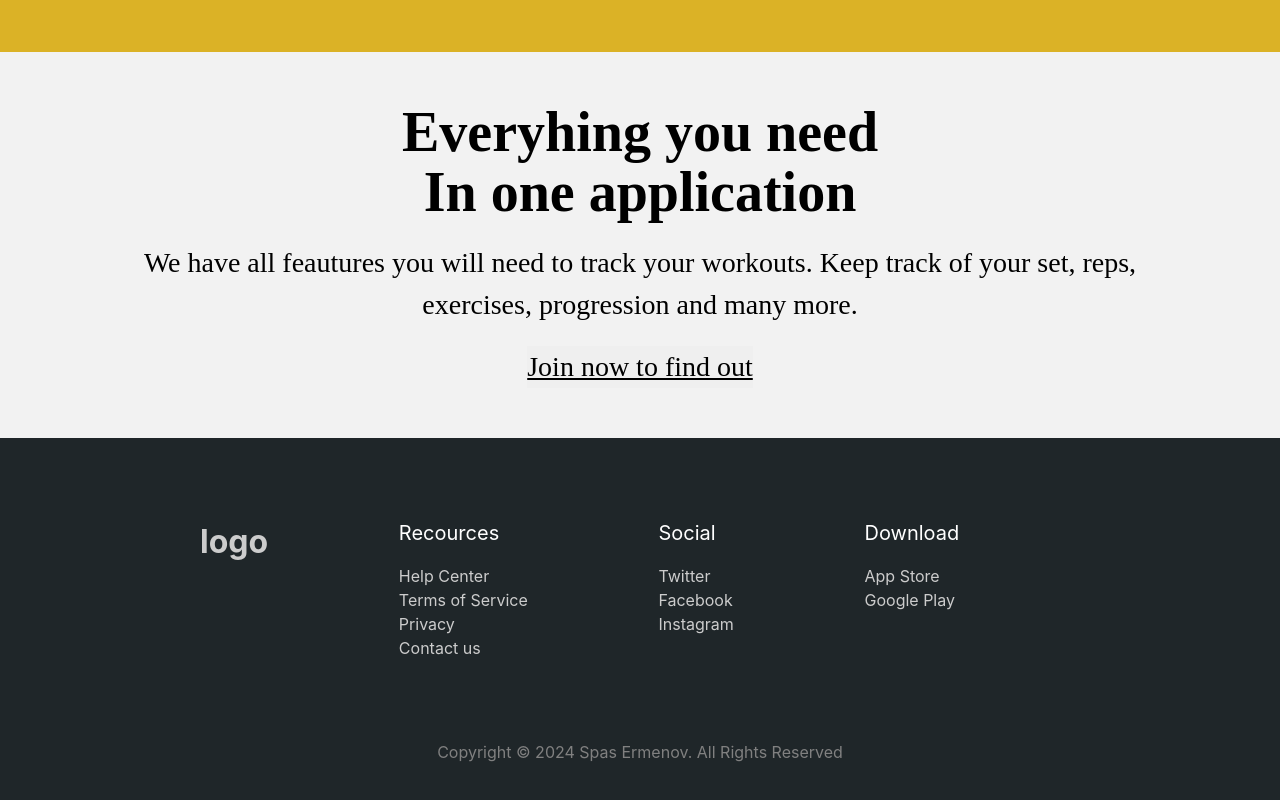
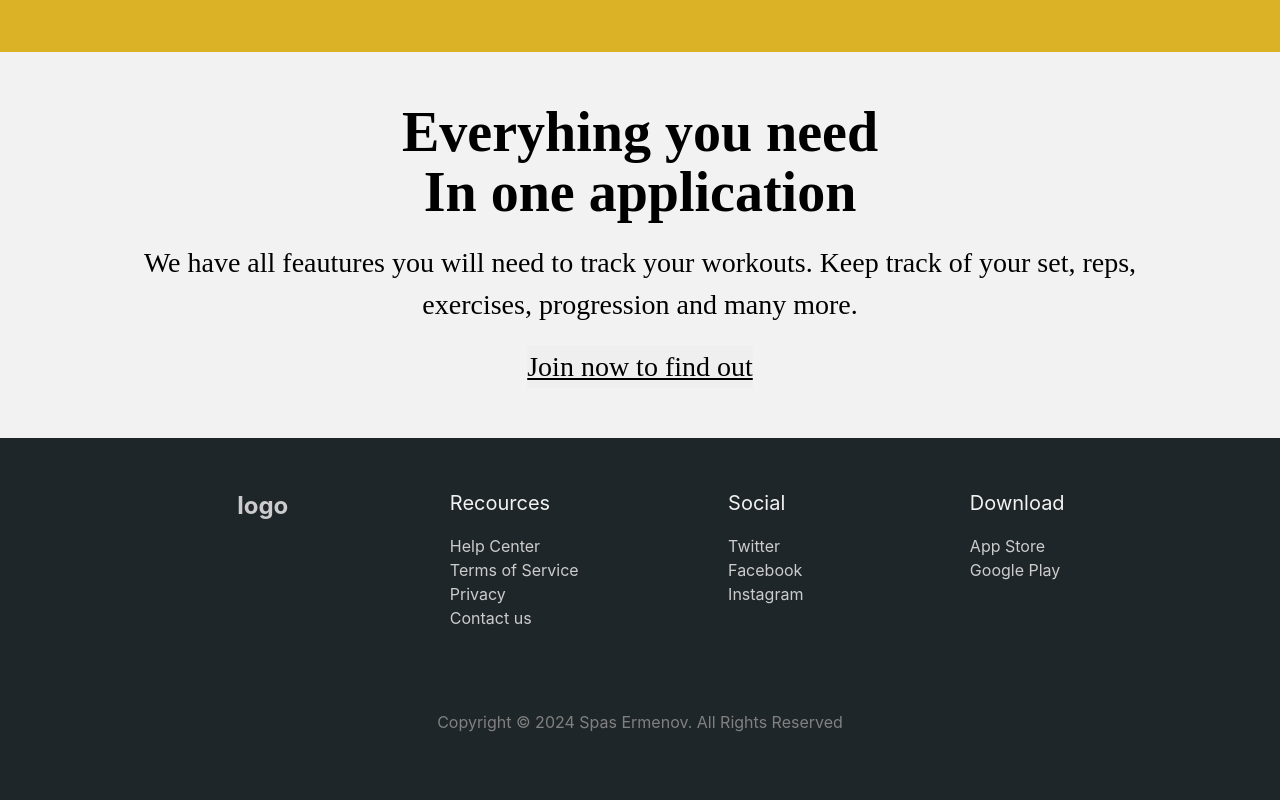
Before and after one commit to SpasErmenov/Fitness-app, a React (Vite) app: page / in a window 1280 px wide. Shown: the part 2252-3052 px from the top of the page. Built offline with nearby package versions, Linux system fonts and the light colour scheme; no server answers.

Commit message:
change color constants and fix Footer css

```diff
--- a/src/components/FeedbackBlock/FeedbackBlock.module.css
+++ b/src/components/FeedbackBlock/FeedbackBlock.module.css
@@ -6,7 +6,7 @@
 
 .FeedbackBlock__Title {
   text-align: center;
-  color: var(--grey2);
+  color: var(--black);
   font-size: var(--small-title-fs);
   margin: 0 16px;
 }
--- a/src/components/Footer/Footer.module.css
+++ b/src/components/Footer/Footer.module.css
@@ -1,36 +1,38 @@
-.footer {
-  background-color: #1f2629;
+.Footer {
+  background-color: var(--black);
   color: var(--white);
   font-family: var(--main-font);
-  padding-top: 80px;
-  padding-left: 200px;
-  padding-right: 200px;
-  padding-bottom: 50px;
+  padding: 50px 30px;
 }
-.grid {
+
+.Footer__Grid {
   display: grid;
-  gap: 10px;
-  grid-template-columns: auto auto auto auto;
-  color: #cccccc;
+  gap: 30px;
+  grid-template-columns: repeat(4, 1fr);
+  justify-items: center;
+  max-width: 80%;
+  margin: 0 auto;
+  color: var(--grey1);
 }
-.headers {
-  color: #ffffff;
+
+.Footer__Title {
+  color: var(--white);
   font-size: 20px;
   padding-bottom: 16px;
 }
-.copyrightText {
-  color: #808080;
+
+.Footer__CopyrightText {
+  color: var(--grey2);
   padding-top: 80px;
   text-align: center;
 }
-@media (max-width: 950px) {
-  .footer {
-    padding-left: 80px;
-    padding-right: 80px;
+
+@media (max-width: 600px) {
+  .Footer__Logo {
+    grid-column: span 4;
+  }
+
+  .Footer__Grid {
+    grid-template-columns: repeat(3, 1fr);
   }
 }
-@media (max-width: 650px) {
-  .grid {
-    grid-template-columns: auto;
-  }
-}
--- a/src/components/Footer/Footer.tsx
+++ b/src/components/Footer/Footer.tsx
@@ -2,29 +2,29 @@ import styles from "./Footer.module.css";
 
 export const Footer = () => {
   return (
-    <div className={styles.footer}>
-      <div className={styles.grid}>
-        <h1>logo</h1>
+    <div className={styles.Footer}>
+      <div className={styles.Footer__Grid}>
+        <h2 className={styles.Footer__Logo}>logo</h2>
         <div>
-          <p className={styles.headers}>Recources</p>
+          <p className={styles.Footer__Title}>Recources</p>
           <p>Help Center</p>
           <p>Terms of Service</p>
           <p>Privacy</p>
           <p>Contact us</p>
         </div>
         <div>
-          <p className={styles.headers}>Social</p>
+          <p className={styles.Footer__Title}>Social</p>
           <p>Twitter</p>
           <p>Facebook</p>
           <p>Instagram</p>
         </div>
         <div>
-          <p className={styles.headers}>Download</p>
+          <p className={styles.Footer__Title}>Download</p>
           <p>App Store</p>
           <p>Google Play</p>
         </div>
       </div>
-      <div className={styles.copyrightText}>
+      <div className={styles.Footer__CopyrightText}>
         <p>Copyright &copy; 2024 Spas Ermenov. All Rights Reserved</p>
       </div>
     </div>
--- a/src/components/Header/Header.tsx
+++ b/src/components/Header/Header.tsx
@@ -3,7 +3,7 @@ import Box from "@mui/material/Box";
 import Typography from "@mui/material/Typography";
 import Button from "@mui/material/Button";
 import { Grid, Toolbar } from "@mui/material";
-import { GREY_2 } from "@/constants/style.constants";
+import { BLACK } from "@/constants/style.constants";
 import { AvatarMenu } from "../AvatarMenu/AvatarMenu";
 
 interface IHeaderProps {
@@ -19,7 +19,7 @@ export const Header = (props: IHeaderProps) => {
 
   return (
     <Box sx={{ flexGrow: 1 }}>
-      <AppBar position="absolute" sx={{ bgcolor: GREY_2 }}>
+      <AppBar position="absolute" sx={{ bgcolor: BLACK }}>
         <Toolbar sx={{ justifyContent: "center" }}>
           <Grid
             container
--- a/src/constants/style.constants.ts
+++ b/src/constants/style.constants.ts
@@ -1 +1 @@
-export const GREY_2 = "#1f2629";
+export const BLACK = "#1f2629";
--- a/src/styles/index.css
+++ b/src/styles/index.css
@@ -21,7 +21,7 @@
 body {
   line-height: 1.5;
   -webkit-font-smoothing: antialiased;
-  background-color: #1f2629;
+  background-color: var(--black);
 }
 /*
   5. Improve media defaults
--- a/src/styles/variables.css
+++ b/src/styles/variables.css
@@ -1,7 +1,9 @@
 :root {
   /* Colors */
   --white: #f2f2f2;
-  --grey2: #1f2629;
+  --grey1: #cccccc;
+  --grey2: #808080;
+  --black: #1f2629;
   --gradient: linear-gradient(rgba(10, 39, 51, 0.8), rgba(0, 0, 0, 0));
 
   /* Fonts */
```
